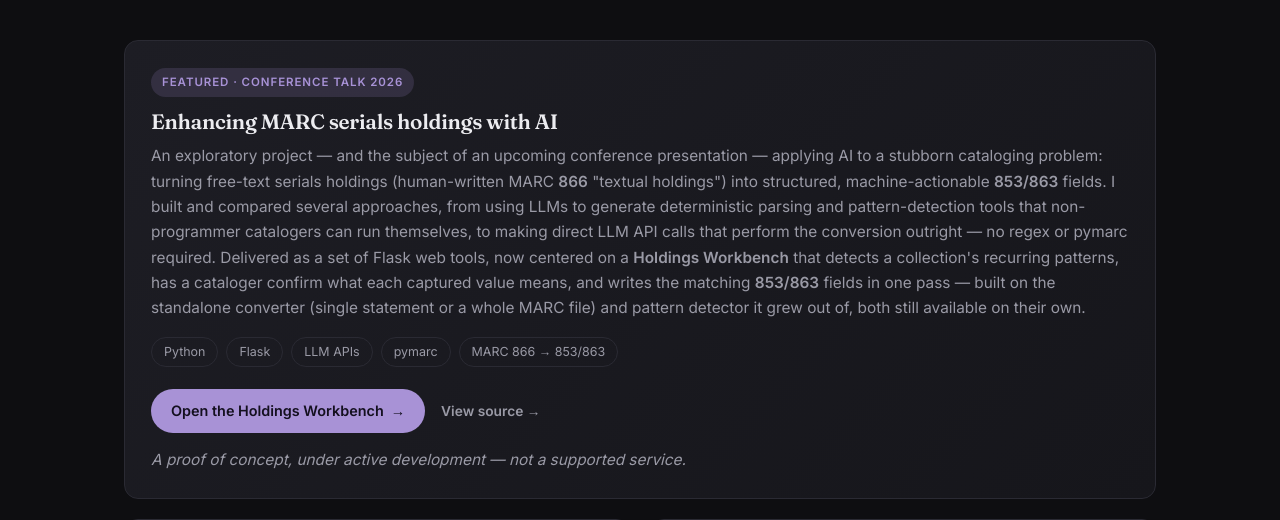
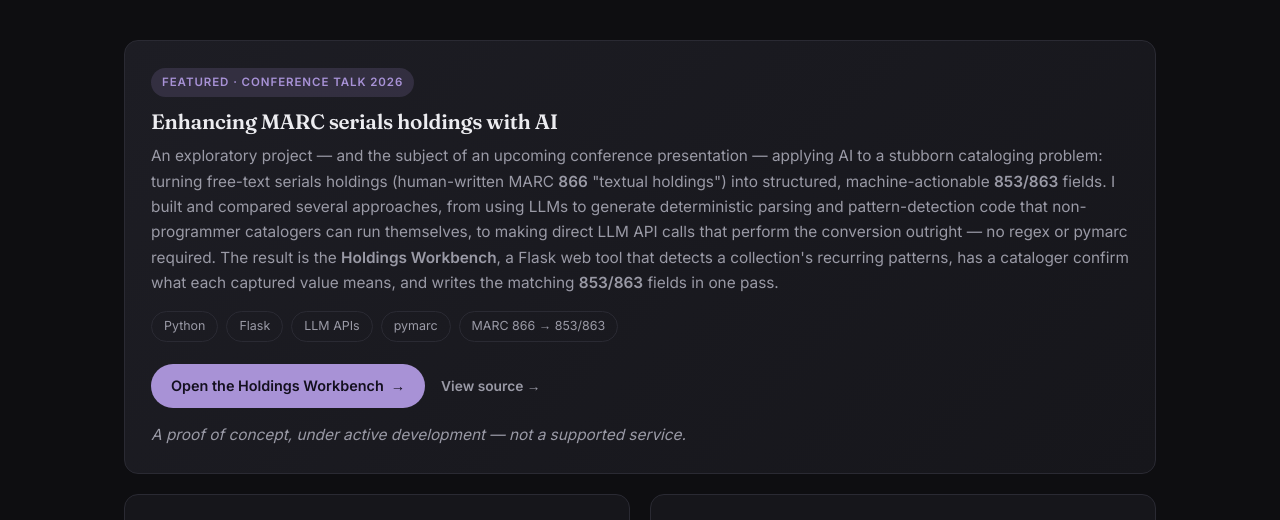
Before and after one commit to bdmcodey/mcsite, a Flask app: page /projects/ in a window 1280 px wide. Shown: the part 271-791 px from the top of the page. Run offline with Flask 3, Linux system fonts and the light colour scheme.

Commit message:
Updated Workbench description

```diff
--- a/templates/projects.html
+++ b/templates/projects.html
@@ -11,7 +11,7 @@
       <div class="card feature">
         <span class="tag">Featured · conference talk 2026</span>
         <h3>Enhancing MARC serials holdings with AI</h3>
-        <p>An exploratory project — and the subject of an upcoming conference presentation — applying AI to a stubborn cataloging problem: turning free-text serials holdings (human-written MARC <strong>866</strong> "textual holdings") into structured, machine-actionable <strong>853/863</strong> fields. I built and compared several approaches, from using LLMs to generate deterministic parsing and pattern-detection tools that non-programmer catalogers can run themselves, to making direct LLM API calls that perform the conversion outright — no regex or pymarc required. Delivered as a set of Flask web tools, now centered on a <strong>Holdings Workbench</strong> that detects a collection's recurring patterns, has a cataloger confirm what each captured value means, and writes the matching <strong>853/863</strong> fields in one pass — built on the standalone converter (single statement or a whole MARC file) and pattern detector it grew out of, both still available on their own.</p>
+        <p>An exploratory project — and the subject of an upcoming conference presentation — applying AI to a stubborn cataloging problem: turning free-text serials holdings (human-written MARC <strong>866</strong> "textual holdings") into structured, machine-actionable <strong>853/863</strong> fields. I built and compared several approaches, from using LLMs to generate deterministic parsing and pattern-detection code that non-programmer catalogers can run themselves, to making direct LLM API calls that perform the conversion outright — no regex or pymarc required. The result is the <strong>Holdings Workbench</strong>, a Flask web tool that detects a collection's recurring patterns, has a cataloger confirm what each captured value means, and writes the matching <strong>853/863</strong> fields in one pass.</p>
         <div class="stack"><span class="chip">Python</span><span class="chip">Flask</span><span class="chip">LLM APIs</span><span class="chip">pymarc</span><span class="chip">MARC 866 → 853/863</span></div>
         <div class="card-links">
           <a class="btn-try" href="https://tools.matthewcodey.com/workbench" target="_blank" rel="noopener">Open the Holdings Workbench <span class="arw">&rarr;</span></a>
```
